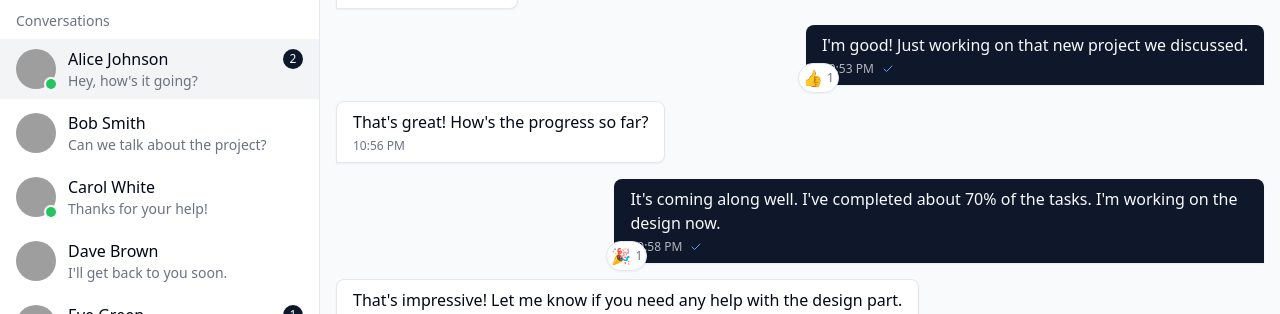
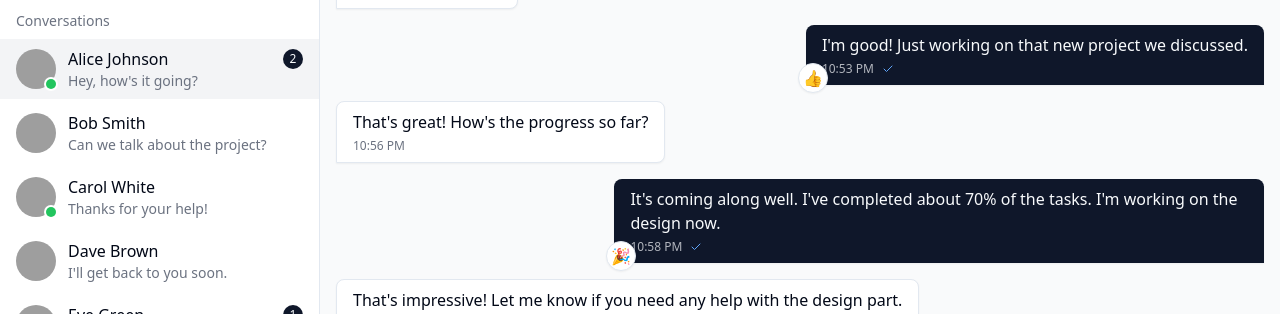
Before and after one commit to Nyaguthii-C/letschat-frontend, a React (Vite) app: page /dashboard in a window 1280 px wide. Shown: the part 142-456 px from the top of the page. Built offline with nearby package versions, Linux system fonts and the light colour scheme; grey boxes are pictures that could not be loaded.

Commit message:
Remove unread count on message open

```diff
--- a/src/components/MessageItem.tsx
+++ b/src/components/MessageItem.tsx
@@ -80,9 +80,6 @@ const MessageItem = ({ message, isCurrentUser, onAddReaction, onMarkAsRead }: Me
                   {emoji}
                 </span>
               ))}
-              <span className="text-xs ml-1 text-gray-500">
-                {message.reactions.length}
-              </span>
             </div>
           </div>
         )}
```
